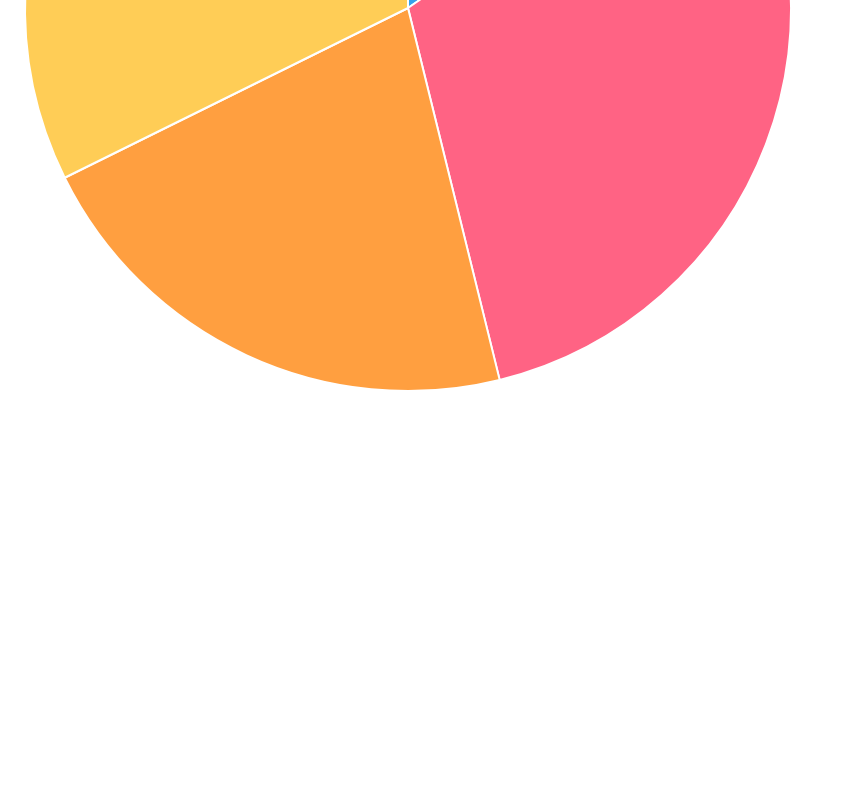
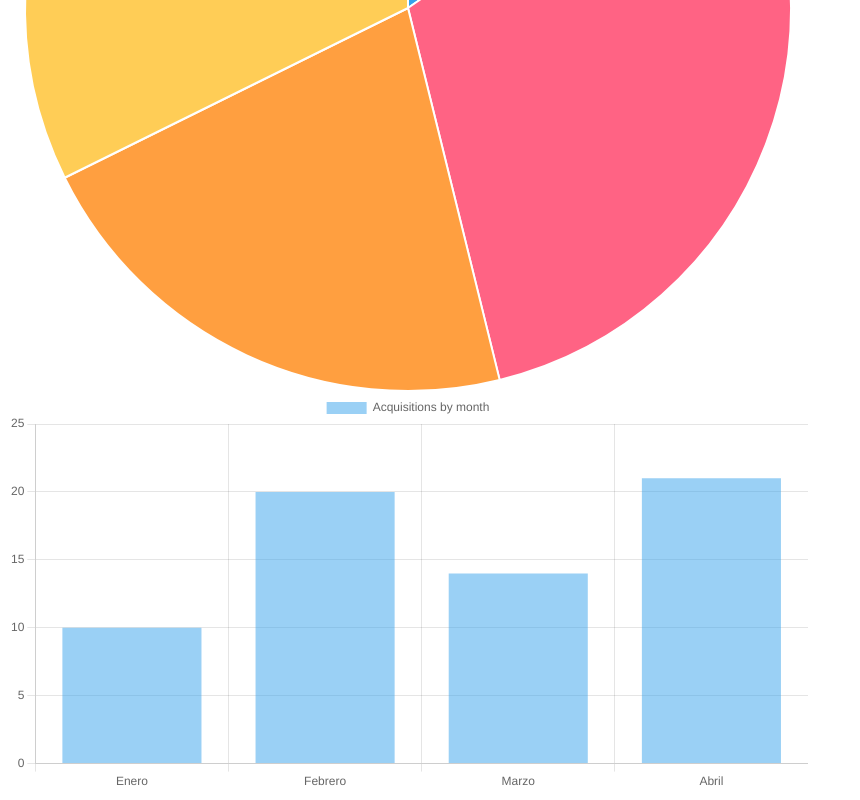
Before and after one commit to AlexCarracedo/chartJS, a plain HTML site: page index.html in a window 1280 px wide. Shown: the part 416-1216 px from the top of the page, without its empty margins (0-860 px from the left). Before the commit the page ends 816 px from the top, so only its background shows below. Drawn offline with nearby package versions, Linux system fonts and the light colour scheme.

Commit message:
Add files via upload

```diff
--- a/index.html
+++ b/index.html
@@ -12,7 +12,8 @@
   <body>
 
     <div id="contenedor">
-        <canvas id="myChart"></canvas>
+      <canvas id="myChart"></canvas>
+      <canvas id="myChart2"></canvas>
     </div>
 
     <script src="mi_codigo.js"></script>
--- a/mi_codigo.js
+++ b/mi_codigo.js
@@ -25,3 +25,23 @@ function crearChart(){
 
 }
 crearChart();
+function crearChart2(){
+
+  const canvas = document.getElementById('myChart2');
+  new Chart(canvas,
+
+  {
+    type: 'bar',
+    data: {
+      labels: data.map(row => row.mes),
+      datasets: [
+        {
+          label: 'Acquisitions by month',
+          data: data.map(row => row.total)
+        }
+      ]
+    }
+  });
+
+}
+crearChart2();
```
